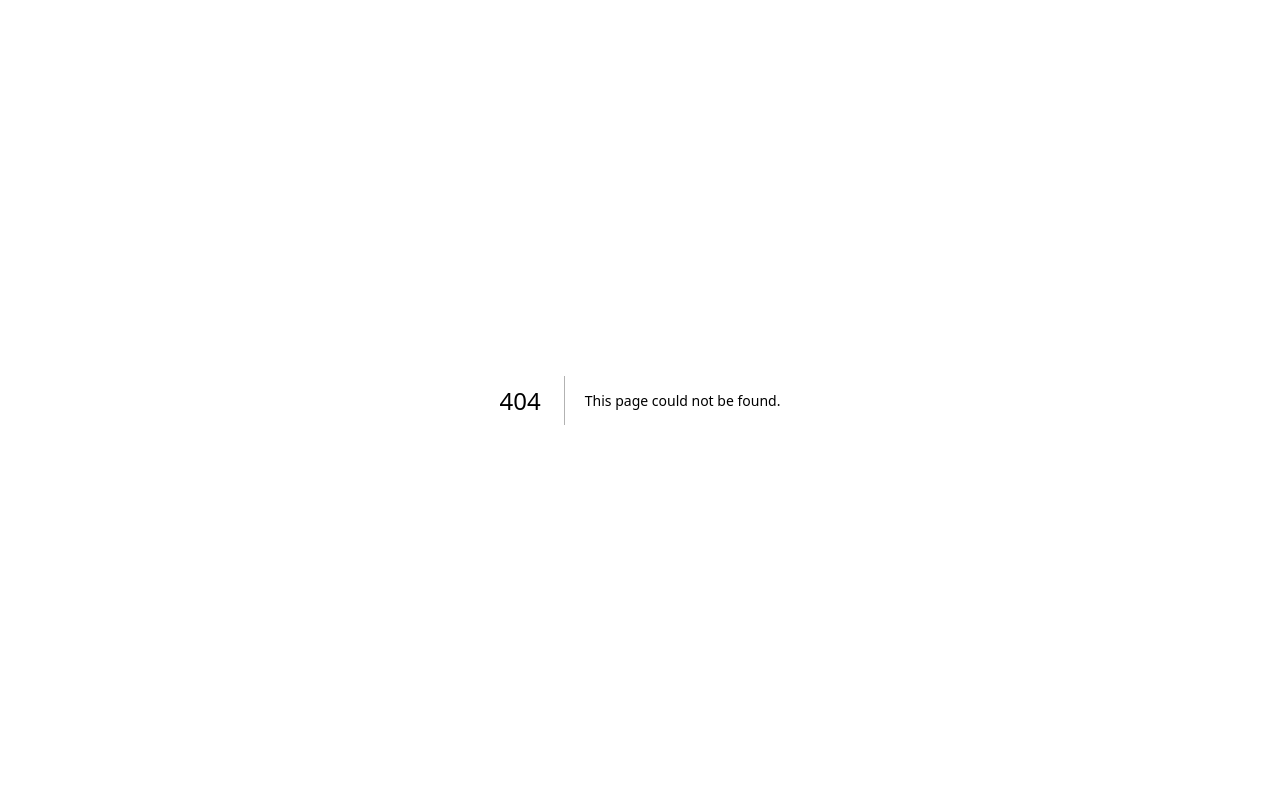
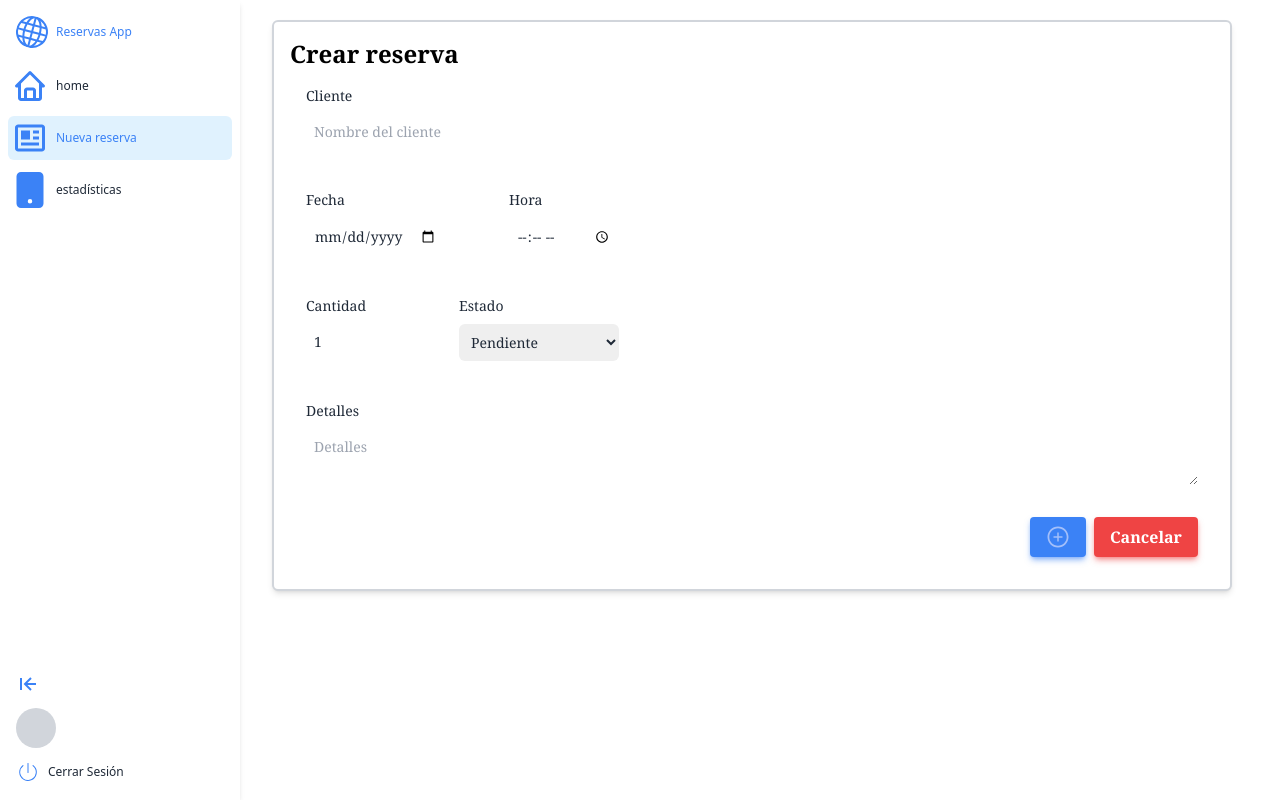
Before and after one commit to Guerre-Pablo-Agustin/reservas-restaurante, a Next.js app: page /dashboard/create in a window 1280 px wide. Before the commit this address had no page. Built offline with nearby package versions, Linux system fonts and the light colour scheme.

Commit message:
agregado pagina de creacion

```diff
--- /dev/null
+++ b/src/app/dashboard/create/page.tsx
@@ -0,0 +1,15 @@
+import Create from '@/components/Dashboard/Home/Create'
+import React from 'react'
+
+const page = () => {
+
+
+
+  return (
+    <section>
+        <Create />
+    </section>
+  )
+}
+
+export default page
--- a/src/components/Dashboard/Home/Create.tsx
+++ b/src/components/Dashboard/Home/Create.tsx
@@ -1,4 +1,4 @@
-'use client'
+"use client";
 import { Reservation } from "@/types/types";
 import React, { useState } from "react";
 import { motion } from "framer-motion";
@@ -8,14 +8,11 @@ import { AiOutlinePlusCircle } from "react-icons/ai";
 import { v4 as uuidv4 } from "uuid";
 
 type Props = {
-  onClose: () => void;
-  setShowForm: React.Dispatch<React.SetStateAction<boolean>>;
+  onClose?: () => void;
+  setShowForm?: React.Dispatch<React.SetStateAction<boolean>>;
 };
-
-const Create = ({
-  onClose, setShowForm }: Props) => {
-
-    const { reservations, createReservation, setReservations } = useStore();
+const Create = ({ onClose = () => {}, setShowForm = () => {} }: Props) => {
+  const { reservations, createReservation, setReservations } = useStore();
 
   const [newReservation, setNewReservation] = useState<Reservation>({
     id: "",
@@ -73,15 +70,13 @@ const Create = ({
     setShowForm(false);
   };
 
-
   const handleNewReservationChange = (
     e: React.ChangeEvent<
       HTMLInputElement | HTMLTextAreaElement | HTMLSelectElement
     >,
-  ) => {setNewReservation({ ...newReservation, [e.target.name]: e.target.value });
+  ) => {
+    setNewReservation({ ...newReservation, [e.target.name]: e.target.value });
   };
-
-
 
   return (
     <motion.div
@@ -89,9 +84,9 @@ const Create = ({
       animate={{ opacity: 1, y: 0 }}
       transition={{ delay: 0.125 }}
       id="create-modal"
-      className="fixed top-24 md:top-5 z-50 w-[89%] md:w-[75%] items-center justify-center bg-white p-4 rounded-md border-2 border-gray-300 shadow-md font-serif"
+      className="fixed top-24 z-50 w-[89%] items-center justify-center rounded-md border-2 border-gray-300 bg-white p-4 font-serif shadow-md md:top-5 md:w-[75%]"
     >
-        <span className="text-center text-2xl font-bold ">Crear reserva</span>
+      <span className="text-center text-2xl font-bold">Crear reserva</span>
       <div className="flex flex-col gap-10 p-4">
         <div className="flex flex-col gap-2">
           <label
@@ -157,7 +152,7 @@ const Create = ({
               placeholder="Cantidad"
             />
           </div>
-          <div className="flex flex-col gap-2 w-40">
+          <div className="flex w-40 flex-col gap-2">
             <label
               htmlFor="status"
               className="text-sm font-medium text-gray-800"
@@ -165,7 +160,7 @@ const Create = ({
               Estado
             </label>
             <select
-            className="w-full rounded-md border-gray-300 p-2 text-sm text-gray-800"
+              className="w-full rounded-md border-gray-300 p-2 text-sm text-gray-800"
               name="status"
               value={newReservation.status}
               onChange={(e) =>
--- a/src/components/Dashboard/Sidenav/NavLinks.tsx
+++ b/src/components/Dashboard/Sidenav/NavLinks.tsx
@@ -8,7 +8,7 @@ import { motion } from "framer-motion";
 
 const Links = [
   { name: "home", href: "/dashboard", icon: BiHome },
-  { name: "reservas", href: "/dashboard/create", icon: BiNews },
+  { name: "Nueva reserva", href: "/dashboard/create", icon: BiNews },
   { name: "estadísticas", href: "/dashboard/kanban", icon: BsTabletFill },
 ];
 
```
